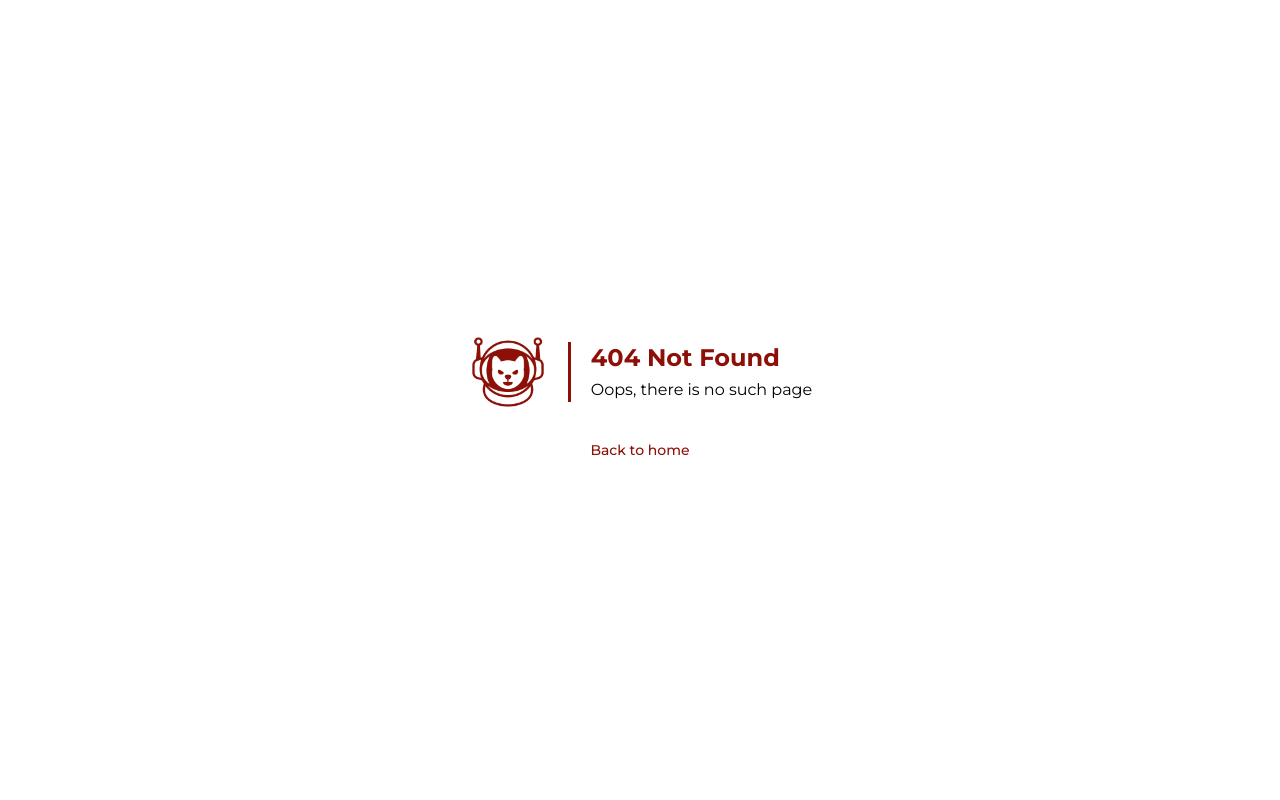
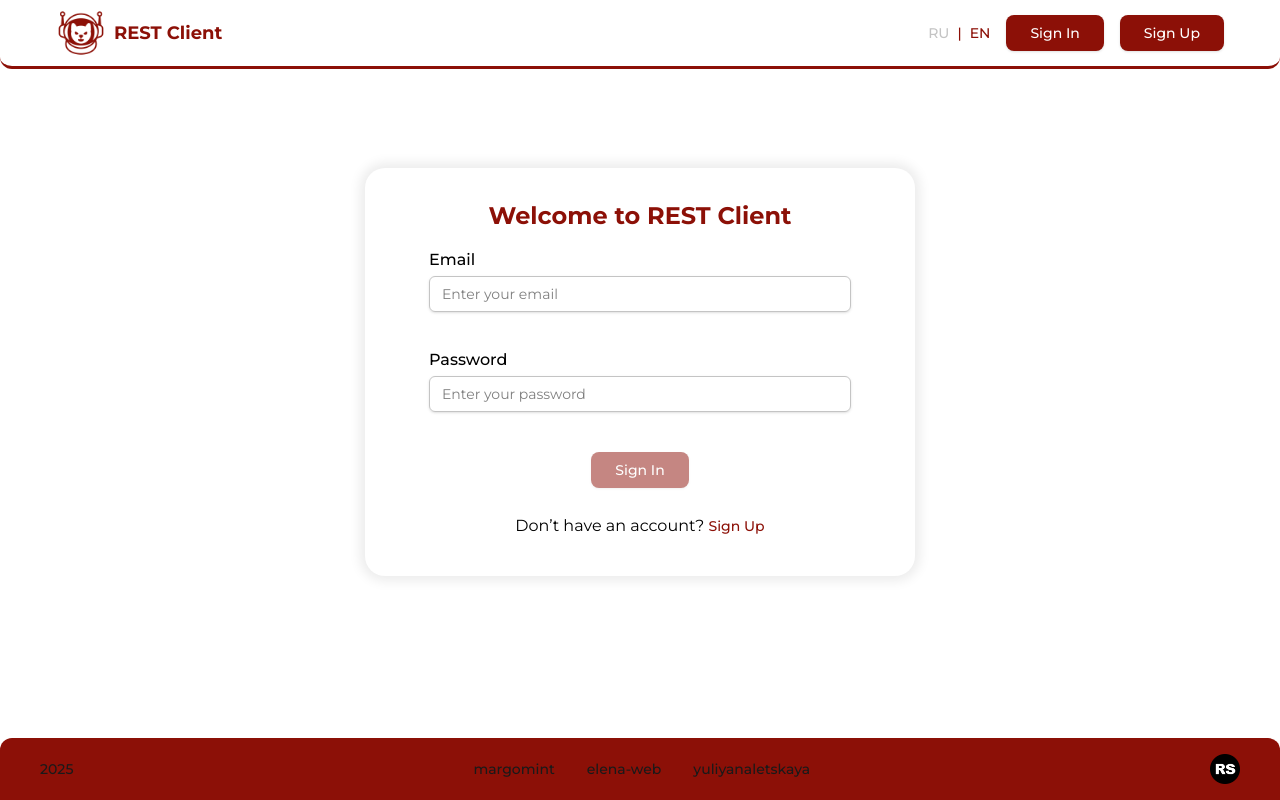
Before and after one commit to MargoMint/rest-client-app, a Next.js app: page /login in a window 1280 px wide. Before the commit this address had no page. Built offline with nearby package versions, Linux system fonts and the light colour scheme.

Commit message:
12 sign in form (#41)
* feat: add signIn form

* refactor: add logic for login

* feat: add login page and changes to form

* feat: add new tests

* fix: set title in AuthPagelayout

```diff
--- /dev/null
+++ b/src/app/login/page.tsx
@@ -0,0 +1,7 @@
+import AuthPageLayout from '@/components/auth-page-layout';
+
+function LoginPage() {
+  return <AuthPageLayout mode="login" />;
+}
+
+export default LoginPage;
--- a/src/app/register/page.tsx
+++ b/src/app/register/page.tsx
@@ -1,20 +1,7 @@
-import AppWrapper from '@/components/app-wrapper';
-import AuthForm from '@/components/auth-form';
-import Typography from '@/components/typography';
+import AuthPageLayout from '@/components/auth-page-layout';
 
 function RegisterPage() {
-  return (
-    <AppWrapper>
-      <div className="flex h-full items-center justify-center">
-        <div className="flex h-[408px] w-[550px] flex-col self-center rounded-[20px] bg-[var(--white)] px-16 py-8 text-center shadow-[0px_0px_11.6px_5px_rgba(0,0,0,0.08)]">
-          <Typography variant="h2" className="mb-6 text-[var(--primary)]">
-            Welcome to REST Client
-          </Typography>
-          <AuthForm mode="register" />
-        </div>
-      </div>
-    </AppWrapper>
-  );
+  return <AuthPageLayout mode="register" />;
 }
 
 export default RegisterPage;
--- a/src/components/auth-field.tsx
+++ b/src/components/auth-field.tsx
@@ -9,14 +9,16 @@ import {
 } from '@/components/ui/form';
 import { Input } from '@/components/ui/input';
 import { Control } from 'react-hook-form';
-import { RegisterValues } from '@/lib/auth-handlers';
+import { LoginValues, RegisterValues } from '@/lib/auth-handlers';
+
+type AuthValues = RegisterValues | LoginValues;
 
 type Props = {
-  name: keyof RegisterValues;
+  name: keyof AuthValues;
   label: string;
   placeholder: string;
   type: 'email' | 'password';
-  control: Control<RegisterValues>;
+  control: Control<AuthValues>;
 };
 
 function AuthField({ name, label, placeholder, type, control }: Props) {
--- a/src/components/auth-form.tsx
+++ b/src/components/auth-form.tsx
@@ -5,9 +5,13 @@ import { Button } from '@/components/ui/button';
 import { Form } from '@/components/ui/form';
 import { useForm } from 'react-hook-form';
 import { zodResolver } from '@hookform/resolvers/zod';
-import { registerSchema } from '@/validation/auth-schemes';
+import { loginSchema, registerSchema } from '@/validation/auth-schemes';
 import { submitAuth } from '@/lib/auth-handlers';
-import type { AuthFormType } from '@/lib/auth-handlers';
+import type {
+  AuthFormType,
+  LoginValues,
+  RegisterValues,
+} from '@/lib/auth-handlers';
 import AuthField from './auth-field';
 
 type AuthFormProps = {
@@ -16,15 +20,16 @@ type AuthFormProps = {
 
 function AuthForm({ mode }: AuthFormProps) {
   const router = useRouter();
-  const schema = registerSchema;
+  const schema = mode === 'register' ? registerSchema : loginSchema;
+  const validationMode = mode === 'register' ? 'onChange' : 'onSubmit';
 
-  const form = useForm({
+  const form = useForm<RegisterValues | LoginValues>({
     resolver: zodResolver(schema),
     defaultValues: { email: '', password: '' },
-    mode: 'onChange',
+    mode: validationMode,
   });
 
-  const onSubmit = async (values: { email: string; password: string }) => {
+  const onSubmit = async (values: RegisterValues | LoginValues) => {
     submitAuth(mode, values, form, router);
   };
 
@@ -48,9 +53,15 @@ function AuthForm({ mode }: AuthFormProps) {
           placeholder="Enter your password"
           control={form.control}
         />
-        <Button type="submit" variant="default">
-          {mode === 'register' ? 'Sign Up' : 'Sign In'}
-        </Button>
+        <div>
+          <Button
+            type="submit"
+            variant="default"
+            disabled={!form.formState.isValid}
+          >
+            {mode === 'register' ? 'Sign Up' : 'Sign In'}
+          </Button>
+        </div>
       </form>
     </Form>
   );
--- /dev/null
+++ b/src/components/auth-page-layout.tsx
@@ -0,0 +1,30 @@
+import AppWrapper from '@/components/app-wrapper';
+import AuthForm from '@/components/auth-form';
+import Typography from '@/components/typography';
+import { AuthFormType } from '@/lib/auth-handlers';
+import AuthSwitchLink from './auth-switch-link';
+
+function AuthPageLayout({ mode }: { mode: AuthFormType }) {
+  const titleMap: Record<AuthFormType, string> = {
+    login: 'Welcome to REST Client',
+    register: 'Create your account',
+  };
+
+  const title = titleMap[mode];
+
+  return (
+    <AppWrapper>
+      <div className="flex h-full items-center justify-center">
+        <div className="flex h-[408px] w-[550px] flex-col justify-between self-center rounded-[20px] bg-[var(--white)] px-16 py-8 text-center shadow-[0px_0px_11.6px_5px_rgba(0,0,0,0.08)]">
+          <Typography variant="h2" className="text-[var(--primary)]">
+            {title}
+          </Typography>
+          <AuthForm mode={mode} />
+          <AuthSwitchLink mode={mode} />
+        </div>
+      </div>
+    </AppWrapper>
+  );
+}
+
+export default AuthPageLayout;
--- /dev/null
+++ b/src/components/auth-switch-link.tsx
@@ -0,0 +1,32 @@
+import Typography from '@/components/typography';
+import { AuthFormType } from '@/lib/auth-handlers';
+import Link from 'next/link';
+import { Button } from './ui/button';
+
+type Props = {
+  mode: AuthFormType;
+};
+
+function AuthSwitchLink({ mode }: Props) {
+  const isRegister = mode === 'register';
+
+  const text = isRegister
+    ? 'Already have an account?'
+    : 'Don’t have an account?';
+
+  const linkText = isRegister ? 'Sign In' : 'Sign Up';
+  const href = isRegister ? '/login' : '/register';
+
+  return (
+    <Typography variant="body">
+      {text}{' '}
+      <Link href={href} passHref>
+        <Button variant="link" className="px-0 text-[var(--primary)]" asChild>
+          {linkText}
+        </Button>
+      </Link>
+    </Typography>
+  );
+}
+
+export default AuthSwitchLink;
--- a/src/components/header.tsx
+++ b/src/components/header.tsx
@@ -33,7 +33,9 @@ function Header() {
             </Link>
           </Typography>
           <div className="flex items-center gap-4">
-            <Button variant="default">Sign In</Button>
+            <Link href="/login">
+              <Button variant="default">Sign In</Button>
+            </Link>
             <Link href="/register">
               <Button variant="default">Sign Up</Button>
             </Link>
--- a/src/lib/auth-handlers.ts
+++ b/src/lib/auth-handlers.ts
@@ -1,5 +1,5 @@
 import { createClient } from '@/utils/supabase/client';
-import { registerSchema } from '@/validation/auth-schemes';
+import { loginSchema, registerSchema } from '@/validation/auth-schemes';
 import { AppRouterInstance } from 'next/dist/shared/lib/app-router-context.shared-runtime';
 import { UseFormReturn } from 'react-hook-form';
 import { toast } from 'react-toastify';
@@ -8,10 +8,11 @@ import z from 'zod';
 export type AuthFormType = 'register' | 'login';
 
 export type RegisterValues = z.infer<typeof registerSchema>;
+export type LoginValues = z.infer<typeof loginSchema>;
 
 export const submitAuth = async (
   mode: AuthFormType,
-  values: RegisterValues,
+  values: RegisterValues | LoginValues,
   form: UseFormReturn<RegisterValues>,
   router: AppRouterInstance,
 ) => {
--- a/src/validation/auth-schemes.ts
+++ b/src/validation/auth-schemes.ts
@@ -1,7 +1,7 @@
 import z from 'zod';
 
 export const registerSchema = z.object({
-  email: z.string().email({ message: 'Invalid email format' }),
+  email: z.email({ message: 'Invalid email format' }),
   password: z
     .string()
     .min(8, { message: 'Minimum 8 characters' })
@@ -18,3 +18,8 @@ export const registerSchema = z.object({
       message: 'Password must support Unicode',
     }),
 });
+
+export const loginSchema = z.object({
+  email: z.email({ message: 'Invalid email format' }),
+  password: z.string().min(1, { message: 'Password is required' }),
+});
```
Also changed, not shown: 2 other files (tests, documents, lock files or other folders).
